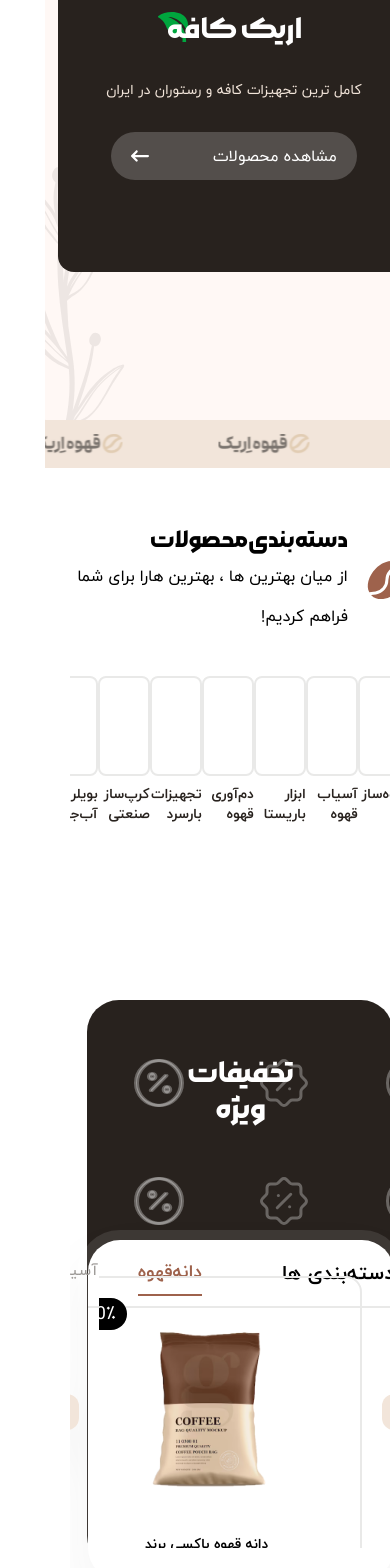
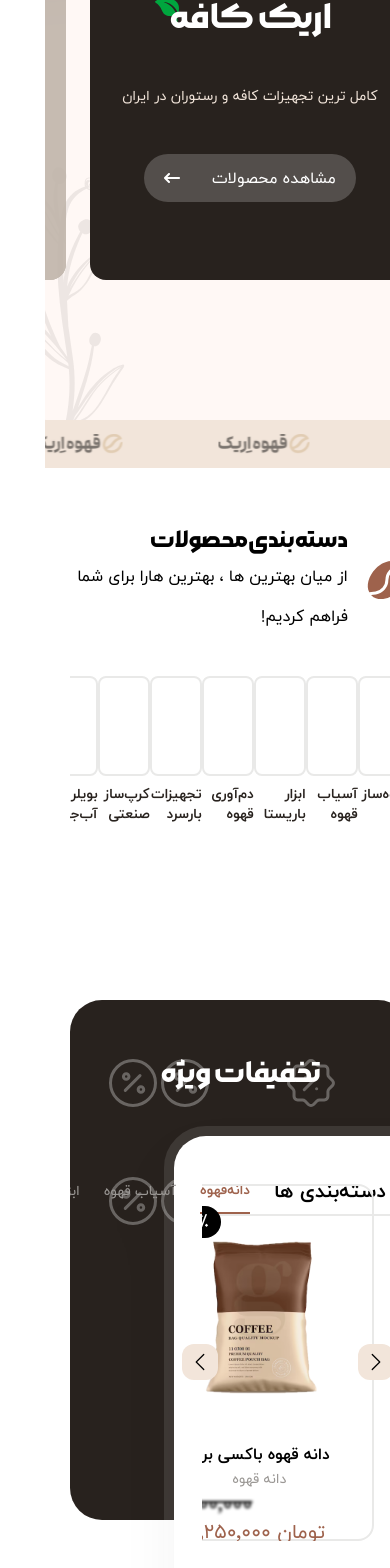
Before and after one commit to AlirezaFCB-DEV/ErikCoffeShop, a React (Vite) app in the folder FrontEnd/: page / in a window 390 px wide. Shown: the part 340-1908 px from the top of the page. Built offline with nearby package versions, Linux system fonts and the light colour scheme.

Commit message:
feat : responsive special_offs in xl screens

```diff
--- a/FrontEnd/src/Components/Back/Back.tsx
+++ b/FrontEnd/src/Components/Back/Back.tsx
@@ -12,7 +12,7 @@ export const Back = ({ sizeClass, iconsImgs, title }: BackCompProps) => {
 
   return (
     <div
-      className={`mx-auto ${sizeClass} bg-txt rounded-4xl flex justify-between px-16 py-14 max-[630px]:justify-center`}
+      className={`mx-auto ${sizeClass} bg-txt rounded-4xl flex justify-between w-full px-16 py-14 max-[630px]:justify-center`}
     >
       <div className="parent-icons-parent">
         <div className="icons-parent">
@@ -22,7 +22,7 @@ export const Back = ({ sizeClass, iconsImgs, title }: BackCompProps) => {
           <BackIconsComp icons={iconsImgs} />
         </div>
       </div>
-      <h2 className="flex items-start text-white font-morabba-bold text-3xl">
+      <h2 className="flex items-start text-white font-morabba-bold text-3xl text-nowrap">
         <span>{title}</span>
       </h2>
       <div className="parent-icons-parent">
--- a/FrontEnd/src/Components/Header/HeaderMain/HeaderMainContent/HeaderMainContent.tsx
+++ b/FrontEnd/src/Components/Header/HeaderMain/HeaderMainContent/HeaderMainContent.tsx
@@ -4,41 +4,41 @@ import { ImLeaf } from "react-icons/im";
 const HeaderMainContent = () => {
   return (
     <div className="flex gap-6 text-white pb-20 ">
-      <div className="bg-txt flex-1 p-12 rounded-2xl flex flex-col justify-center gap-8 max-xl:items-center">
+      <div className="bg-txt flex-1 p-12 rounded-2xl flex flex-col justify-center gap-8 max-xl:items-center max-xl:px-8 max-xl:gap-12">
         <div className="flex flex-col gap-3 max-xl:items-center">
           <span className="font-ms-madi text-2xl max-[630px]:text-xl">
             ErickCoffee
           </span>
-          <h1 className="font-morabba-bold text-6xl relative flex max-[630px]:text-3xl">
+          <h1 className="font-morabba-bold text-6xl max-xl:text-4xl relative flex max-[630px]:text-3xl">
             <span className="z-10">اریک کافه</span>
-            <ImLeaf className="text-green-600 text-4xl rotate-y-180 absolute left-8 max-xl:-left-2 max-xl:text-3xl" />
+            <ImLeaf className="text-green-600 text-4xl rotate-y-180 absolute left-8 max-xl:-left-3.5 max-xl:text-2xl" />
           </h1>
         </div>
-        <p className="text-secondary text-lg text-nowrap  max-[630px]:text-sm">
+        <p className="text-secondary text-lg text-nowrap max-xl:text-sm ">
           کامل ترین تجهیزات کافه و رستوران در ایران
         </p>
         <a
           href="#"
-          className="flex items-center gap-16 bg-white-20 w-max py-3 px-5 rounded-full "
+          className="flex items-center gap-16 bg-white-20 w-max py-3 px-5 rounded-full max-xl:gap-8 "
         >
-          <span>مشاهده محصولات</span>
-          <FaArrowLeftLong className="text-xl  max-[630px]:text-lg" />
+          <span className="">مشاهده محصولات</span>
+          <FaArrowLeftLong className="text-xl max-xl:text-base" />
         </a>
       </div>
-      <div className="bg-[#847669] opacity-90 p-20 flex-3 flex items-center relative min-h-100 rounded-2xl overflow-hidden  max-[630px]:m-5  max-[630px]:min-h-50">
+      <div className="bg-[#847669] opacity-90 p-20 flex-3 flex items-center relative min-h-100 rounded-2xl overflow-hidden max-xl:">
         <div className="flex flex-col  gap-8  ">
           <h2 className="font-morabba-bold text-5xl max-xl:text-4xl">
             کـــافــــه از تــــو
           </h2>
           <span className="text-2xl  max-xl:text-xl">تجهیزات باما</span>
           <a href="#">
-            <FaArrowLeftLong className="text-2xl max-xl:text-xl" />
+            <FaArrowLeftLong className="text-2xl" />
           </a>
         </div>
         <img
           src="/images/hands.png"
           alt="hands"
-          className="absolute left-0 bottom-0 z-10 max-xl:w-100 max-xl:h-80"
+          className="absolute left-0 bottom-0 z-10"
         />
         <div className="absolute bg-[#E8DFD6] z-0 blur-3xl opacity-60 -left-60 top-0.5 w-237.75 h-194.75 rounded-full"></div>
       </div>
--- a/FrontEnd/src/Components/Home_Main/SpecialOffsContainer/SpecialOffs/SpecialOffs.tsx
+++ b/FrontEnd/src/Components/Home_Main/SpecialOffsContainer/SpecialOffs/SpecialOffs.tsx
@@ -6,23 +6,21 @@ import { useState } from "react";
 import SPOffsAndTrainingWrapper from "../../../SPOffsAndTrainingWrapper/SPOffsAndTrainingWrapper.tsx";
 
 const SpecialOffs = () => {
-  const [coffeeCategoryItems] = useState([
-    1, 2, 3, 4, 5, 6, 7, 8,
-  ]);
+  const [coffeeCategoryItems] = useState([1, 2, 3, 4, 5, 6, 7, 8]);
 
   return (
-    <SPOffsAndTrainingWrapper className="bg-white outline-[10px] outline-[#ffffff1a] drop-shadow-[#0000000D] drop-shadow-2xl w-[75%] h-[572px] absolute top-34 left-43.5 rounded-4xl px-18 py-8  max-[630px]:p-0 max-[630px]:top-60  max-[630px]:w-[90%]  max-[630px]:h-[340px] max-[630px]:text-nowrap max-[630px]:right-0 max-[630px]:mx-4">
-      <div className="flex gap-20 items-center px-10 border-b-stroke border-b-2 max-[630px]:px-0 max-[630px]:relative max-[630px]:h-[20%]">
-        <h3 className="font-iran-yekan-bold text-2xl max-[630px]:text-xl">
+    <SPOffsAndTrainingWrapper className="bg-white outline-[10px] outline-[#ffffff1a] drop-shadow-[#0000000D] drop-shadow-2xl w-[80%] h-[572px] absolute top-34 left-43.5 rounded-4xl px-18 py-8 max-xl:left-26 max-xl:px-10 max-xl:h-[510px]">
+      <div className="flex gap-16 items-center px-10 border-b-stroke border-b-2 max-2xl:gap-10 max-xl:gap-6 max-xl:px-5">
+        <h3 className="font-iran-yekan-bold text-xl text-nowrap max-2xl:text-lg  max-xl:text-xl max-xl:text-nowrap">
           دسته‌بندی ها
         </h3>
-        <ul className="flex gap-10 text-sec-text">
+        <ul className="flex items-center gap-20 text-sec-text max-[1680px]:gap-16 max-2xl:gap-8 max-xl:gap-6">
           {specialOffsCategories.map((item) => (
             <li
               key={item.id}
               className={`${
                 item.active ? "special-offs-category-item-active" : ""
-              } py-2 group cursor-pointer relative`}
+              } py-3 group cursor-pointer text-nowrap relative max-2xl:text-base max-xl:text-sm `}
             >
               <button className=" cursor-pointer group-hover:text-primary">
                 {item.title}
@@ -36,12 +34,16 @@ const SpecialOffs = () => {
           ))}
         </ul>
       </div>
-      <div className="h-[75%] w-[86%] bottom-8 absolute max-[630px]:relative  max-[630px]:h-[80%] max-[630px]:mx-8 ">
-        <Button className="category-btn absolute -left-14 top-1/2 ">
+      <div className="h-[75%] w-[90%] max-xl:w-[90%] bottom-8 absolute max-xl: max-[630px]:relative  max-[630px]:h-[80%] max-[630px]:mx-8 ">
+        <Button className="category-btn absolute -left-10 top-1/2  max-xl:-left-5">
           <BsChevronLeft className="category-btn-icon" />
         </Button>
 
-        <div className="flex flex-nowrap overflow-x-scroll h-full gap-6 max-[630px]:relative   max-[630px]:w-[100%] max-[630px]:flex-wrap max-[630px]:h-full max-[630px]:text-sm">
+        <Button className="category-btn absolute -right-14 top-1/2 max-xl:-right-5 ">
+          <BsChevronRight className="category-btn-icon" />
+        </Button>
+
+        <div className="flex flex-nowrap overflow-x-scroll h-full gap-6">
           {coffeeCategoryItems.map(() => (
             <Product
               key={crypto.randomUUID()}
@@ -54,10 +56,6 @@ const SpecialOffs = () => {
             />
           ))}
         </div>
-
-        <Button className="category-btn absolute -right-14 top-1/2 ">
-          <BsChevronRight className="category-btn-icon" />
-        </Button>
       </div>
     </SPOffsAndTrainingWrapper>
   );
--- a/FrontEnd/src/Components/Product/Product.tsx
+++ b/FrontEnd/src/Components/Product/Product.tsx
@@ -21,7 +21,7 @@ const Product = ({
 
   return (
     <div
-      className={`relative border-stroke border-2 py-4 px-6 ${sizeClass} flex flex-col  justify-between rounded-2xl select-none hover:border-primary group transition-colors cursor-pointer`}
+      className={` relative border-stroke border-2 py-4 px-6 ${sizeClass} flex flex-col  justify-between rounded-2xl select-none hover:border-primary group transition-colors cursor-pointer`}
     >
       <Off_Percent percent={offPercent} />
 
--- a/FrontEnd/src/index.css
+++ b/FrontEnd/src/index.css
@@ -55,19 +55,19 @@
   }
 
   .category-btn {
-    @apply p-2 rounded-xl bg-secondary flex items-center justify-center cursor-pointer  transition-colors hover:bg-primary -translate-y-1/2;
+    @apply p-2 rounded-xl bg-secondary flex items-center justify-center cursor-pointer  transition-colors hover:bg-primary -translate-y-1/2 z-10;
   }
 
   .category-btn-icon {
-    @apply text-xl transition-colors group-hover:text-white;
+    @apply text-xl transition-colors group-hover:text-white ;
   }
 
   .special-offs-back {
-    @apply w-[90%] h-[568px];
+    @apply w-[90%] h-[520px];
   }
 
   .special-offs-product {
-    @apply min-w-[310px] max-w-[310px] flex-1;
+    @apply min-w-[350px] max-w-[350px] flex-1 max-xl:min-w-[229px] max-xl:max-w-[229px];
   }
 
   .best-sellers-products {
@@ -127,28 +127,27 @@
   }
 
   .communication_children {
-    @apply text-lg
+    @apply text-lg;
   }
 
   .tutorial_page_shadow {
-    @apply shadow-[0px_0px_5px_0px] shadow-[#0000001a]
+    @apply shadow-[0px_0px_5px_0px] shadow-[#0000001a];
   }
 
   .nav_menu_items {
-    @apply flex items-center h-full
+    @apply flex items-center h-full;
   }
 
-
   .drop_down_main_category {
-    @apply flex items-center gap-2 flex-1 border-b-2 border-stroke p-3 last:border-none cursor-pointer hover:bg-primary hover:text-white
+    @apply flex items-center gap-2 flex-1 border-b-2 border-stroke p-3 last:border-none cursor-pointer hover:bg-primary hover:text-white;
   }
 
   .drop_down_main_category_icon_parent {
-    @apply bg-secondary p-3 rounded-full
+    @apply bg-secondary p-3 rounded-full;
   }
 
   .drop_down_main_category_icon {
-    @apply size-8 object-cover
+    @apply size-8 object-cover;
   }
 }
 
```
